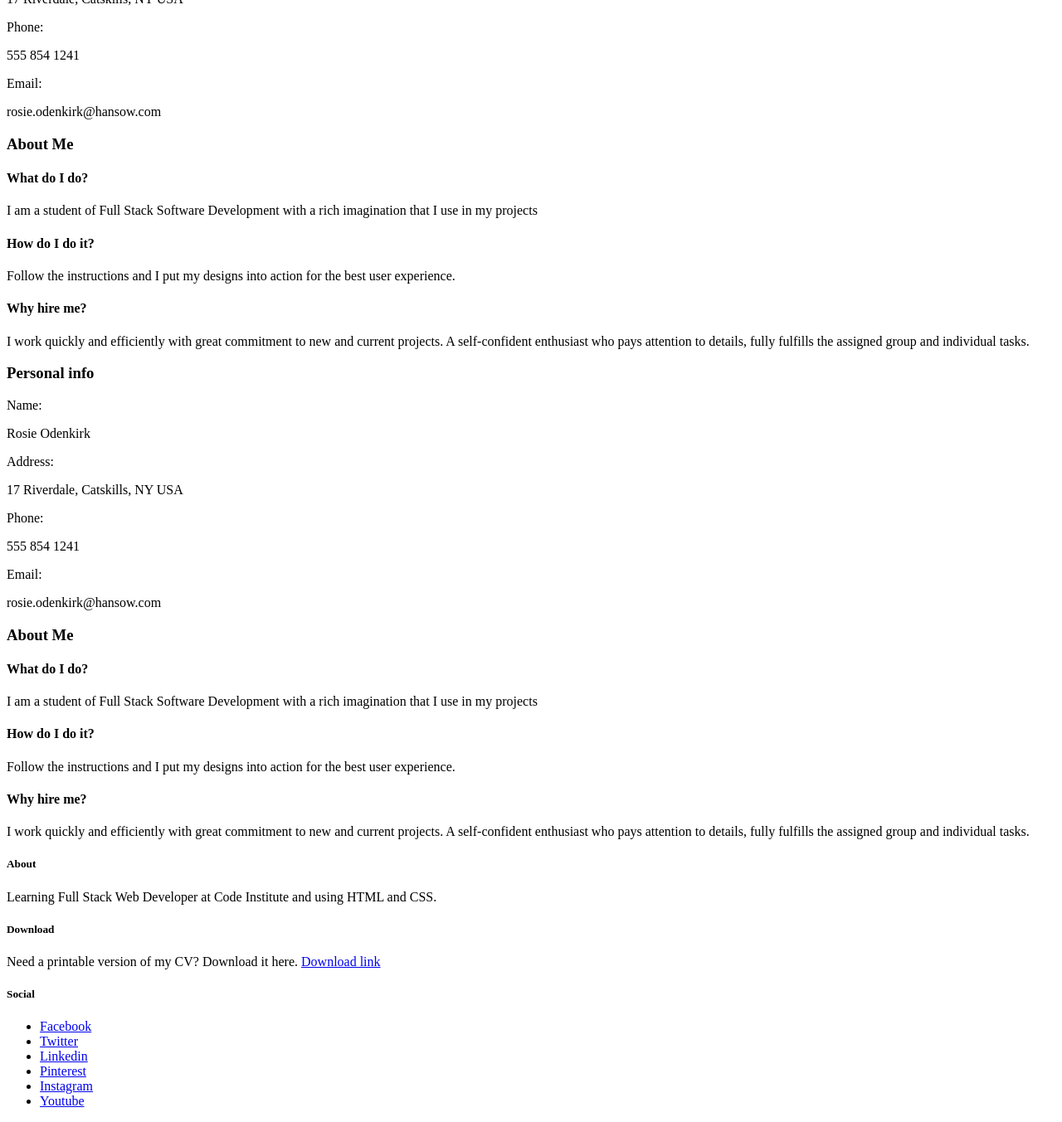
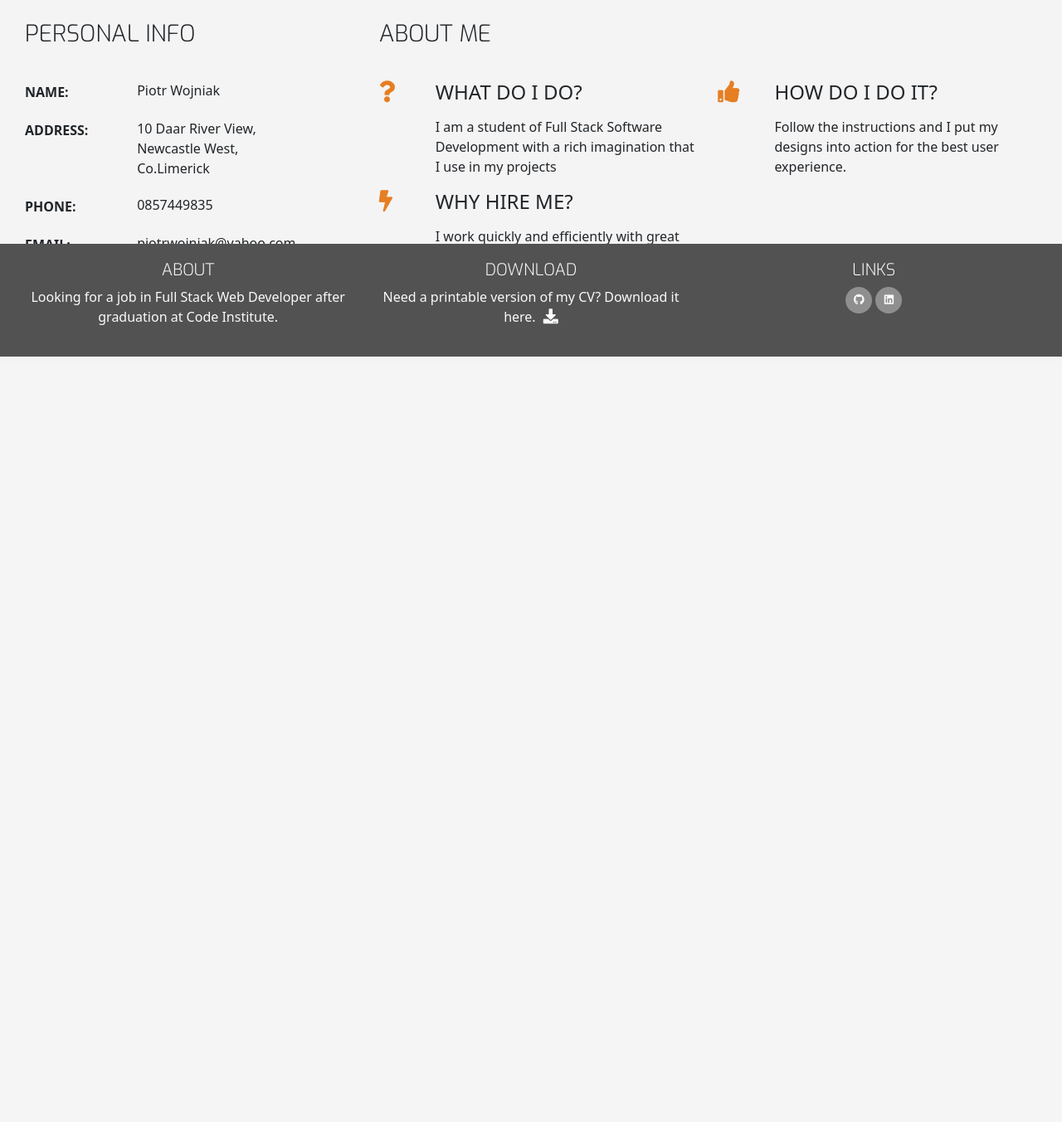
Before and after one commit to PiotrWojniak/Resume, a Flask app: page / in a window 1280 px wide. Shown: the part 370-1723 px from the top of the page at 83% size. After the commit the page ends 800 px from the top, so only its background shows below. Run offline with Flask 2, Linux system fonts and the light colour scheme; some libraries are stand-ins or nearby versions.

Commit message:
Update template to new bootsrap styling

```diff
--- /dev/null
+++ b/static/css/custom.css
@@ -0,0 +1,412 @@
+@import url('https://fonts.googleapis.com/css?family=Roboto:100,200,300,400,500,600,700|Exo:100,200,300,400,500,600,700');
+
+html{
+    height: 100%;
+}
+
+body {
+    min-height:100%;
+    position:relative;
+    padding-bottom:[footer-height];
+    background-color: #f4f4f4;
+}
+
+/*-----------------------colours */
+
+.bg-color-name-title {
+    background-color: #676767;
+}
+
+.bg-color-three-reasons {
+    background: #fff;
+}
+
+.bg-color-personal-info {
+    background-color: #f4f4f4;
+}
+
+.bg-color-work-history {
+    background-color: #9b59b6;
+}
+
+.bg-color-contact {
+    background-color: #fff;
+}
+
+.ui-menu-color-home {
+    background-color: #e67e22;
+}
+
+.ui-menu-color-resume {
+    background-color: #9b59b6;
+}
+
+.ui-menu-color-contact {
+    background-color: #3498db;
+}
+
+.ui-menu-color-download {
+    background-color: #525252;
+}
+
+/*-----------------------special padding/margins/text */
+
+h1, h2, h3, h4 {
+    margin: 0;
+}
+
+.uppercase {
+    text-transform: uppercase;
+}
+
+.general-sub {
+    font-family: "Exo", sans-serif;
+    font-weight: 300;
+    color: #fafafa;
+}
+
+.inline-block {
+    display: inline-block;
+}
+
+.row-table {
+    display: table;
+}
+
+.section-column {
+    display: table-cell;
+    padding: 0 30px 30px;
+    float: none;
+}
+
+.history-heading,
+.section-heading {
+    font-family: "Exo", sans-serif;
+    font-weight: 300;
+    margin-top: 25px;
+    margin-bottom: 40px;
+}
+
+
+/*-----------------------heading */
+
+header {
+    margin:0;
+}
+
+.heading {
+    margin-left: 50px;
+}
+
+/*.img-fluid*/
+.logo {
+    background: url("../media/ZdjecieKadrowanie.jpg");
+    background-position: center;
+    background-repeat: no-repeat;
+    background-size: cover;
+    min-height: 360px;
+    transition: all .5s ease-in-out;
+    -moz-transition: all .5s ease-in-out;
+}
+
+.name {
+    font-family: "Exo", sans-serif;
+    font-weight: 100;
+    font-size: 46px;
+    margin-top: 50px;
+    color: #fff;
+}
+
+.title {
+    font-family: "Roboto", sans-serif;
+    font-weight: 200;
+    font-size: 28px;
+    margin-top: 20px;
+    margin-bottom: 90px;
+    color: #fff
+}
+
+.list-inline-item:not(:last-child) {
+    margin: 0;
+}
+
+/*.menucontainer {
+    font-size: 0;
+}*/
+
+#nav {
+    margin: 0;
+}
+
+#nav li {
+    font-size: 14px;
+    padding: 0;
+}
+
+.menuitem {
+    height: 120px;
+    text-align: center;
+    padding: 0;
+    cursor: pointer;
+}
+
+.menuitem a {
+width: 100%;
+text-decoration: none;
+color: #fff;
+height: 120px;
+}
+
+.menuitem a i {
+    padding-top: 22px;
+    display: block;
+    color: #fafafa;
+    font-size: 26px;
+}
+
+.menuitem span {
+    display: block;
+    width: 100%;
+    padding-top: 5px;
+    text-align: center;
+    text-transform: uppercase;
+    font-size: 14px;
+    font-weight: 300;
+    letter-spacing: 2px;
+}
+
+/*-----------------------hover.css */
+.menuitem:hover,
+.menuitem:active {
+    opacity: .50;
+    height: 120px;
+
+}
+
+
+/*-----------------------footer */
+
+footer {
+    background-color: #525252;
+    color: #fafafa;
+    min-height: 120px;
+    position: fixed;
+    bottom: 0;
+    width: 100%;
+}
+
+.cv-pdf i {
+    font-size: 18px;
+    color: #fafafa;
+    text-align: center;
+    padding-left: 5px;
+    transition: all 0.35s ease-in-out;
+    -moz-transition: all 0.35s ease-in-out;
+    -webkit-transition: all 0.35s ease-in-out;
+    -o-transition: all 0.35s ease-in-out;
+}
+
+.cv-pdf i:hover {
+    color: #e84610;
+}
+
+.social-links {
+    padding-bottom: 0px;
+}
+
+.social-links li a i {
+    width: 32px;
+    height: 32px;
+    padding: 12px 0;
+    border-radius: 50%;
+    font-size: 13px;
+    line-height: 7px;
+    text-align: center;
+    color: #fafafa;
+    background: #8f8f8f;
+    transition: all 0.35s ease-in-out;
+    -moz-transition: all 0.35s ease-in-out;
+    -webkit-transition: all 0.35s ease-in-out;
+    -o-transition: all 0.35s ease-in-out;
+}
+
+.social-links li a i:hover {
+   background: #e84610;
+}
+
+#footer-details {
+    padding: 20px;
+    text-align: center;
+}
+
+/*-----------------------three reasons */
+
+.three-reasons-icon {
+    font-size: 26px;
+    color: #e67e22;
+}
+
+.three-reasons-heading {
+    margin-bottom: 15px;
+}
+
+/*-----------------------personal info */
+
+.personal-info-item {
+    margin-bottom: 20px;
+    display: block;
+    clear: both;
+}
+
+.personal-info-item .key,
+.personal-info-item .value {
+    padding-right: 8px;
+    display: inline-block;
+}
+
+.personal-info-item .key p,
+.personal-info-item .value p {
+    margin: 0;
+}
+
+.personal-info-item .key {
+    width: 30%;
+    margin-right: 21px;
+    padding-top: 2px;
+    vertical-align: top;
+}
+
+.personal-info-item .key p {
+    font-weight: 700;
+}
+
+.personal-info-item .value {
+    position: relative;
+    width: 60%;
+}
+
+/*-----------------------skils */
+
+.progress {
+    position: relative;
+    height: 25px;
+    margin-bottom: 4px;
+}
+
+.progress-type {
+    position: absolute;
+    left: 0px;
+    font-weight: 400;
+    padding: 3px 30px 2px 10px;
+    color: #fafafa;
+    background-color: rgba(25, 25, 25, 0.2);
+}
+
+.progress-section{
+    margin: 40px 20px;
+}
+
+/*-----------------------work history */
+
+.history-heading {
+    color: #fafafa;
+    margin-bottom: 50px;
+}
+
+.timeline-item {
+    padding: 4em 2em 0em 2em;
+    position: relative;
+    color: #fafafa;
+    border-left: 1px solid;
+}
+
+.timeline-item p {
+    padding: 0;
+    margin: 0;
+}
+
+.timeline-item:before {
+    content: attr(data-dates);  /* content mozna urzyc tylko before or after sudo element */
+    position:absolute;
+    left: 2.5em;
+    top: 3em;
+    display: block;
+    font-family: "Exo", sans-serif;
+    font-weight: 500;
+    font-size: 0.8em;
+    padding: 0;
+    margin: 0;
+}
+
+.timeline-item:after {
+    width: 12px;
+    height: 12px;
+    display: block;
+    top: 2.4em;
+    position: absolute;
+    left: -6px;
+    border-radius: 12px;
+    content: '';
+    background: #fafafa;
+}
+
+.history-item {
+    margin-bottom: 30px;
+}
+
+/*-----------------------contact form */
+.contact-heading {
+    font-family: "Exo", sans-serif;
+    font-weight: 300;
+    margin-top: 25px;
+    margin-bottom: 20px;
+}
+
+.center-form {
+    padding-top: 10px;
+    margin: 0 auto;
+    max-width: 70%;
+}
+
+button[type="submit"] {
+    margin-top: 15px;
+    margin-bottom: 20px;
+    color: #fafafa;
+    background-color: #e84610;
+
+}
+
+/*-----------------------media queries */
+
+@media(min-width: 992px) {
+    .center-form {
+        padding-top: 30px;
+        min-height: 240px;
+        margin: 0 auto;
+        max-width: 70%;
+    }
+}
+
+@media (max-width: 991px) {
+    .header-container,
+    .footer-container {
+        padding-bottom: 200px;
+    }
+
+    .inline-block {
+        font-size: 12px;
+    }
+
+    .general-sub,
+    h2 {
+        font-size: 20px !important;
+    }
+
+    h1 {
+        font-size: 25px !important;
+    }
+}
+
+/*section{
+    height: 100%;
+}*/
--- a/templates/base.html
+++ b/templates/base.html
@@ -5,41 +5,45 @@
     <meta http-equiv="X-UA-Compatible" content="IE=edge">
     <meta name="viewport" content="width=device-width, initial-scale=1.0">
     <title>Document</title>
-    <script src="https://kit.fontawesome.com/21c1131027.js" crossorigin="anonymous" type="text/css"></script>
+    <!--script src="https://kit.fontawesome.com/21c1131027.js" crossorigin="anonymous" type="text/css"></script-->
+    <link rel="stylesheet" href="https://use.fontawesome.com/releases/v5.15.4/css/all.css" integrity="sha384-DyZ88mC6Up2uqS4h/KRgHuoeGwBcD4Ng9SiP4dIRy0EXTlnuz47vAwmeGwVChigm" crossorigin="anonymous">
     <!-- Compiled and minified CSS -->
-    <!--link rel="stylesheet" href="https://cdnjs.cloudflare.com/ajax/libs/materialize/1.0.0/css/materialize.min.css" type="text/css" /-->
+    <!--link rel="stylesheet" href="https://cdnjs.cloudflare.com/ajax/libs/materialize/1.0.0/css/materialize.min.css" type="text/css"-->
+    <link href="https://cdn.jsdelivr.net/npm/bootstrap@5.1.3/dist/css/bootstrap.min.css" rel="stylesheet" integrity="sha384-1BmE4kWBq78iYhFldvKuhfTAU6auU8tT94WrHftjDbrCEXSU1oBoqyl2QvZ6jIW3" crossorigin="anonymous">
     <!-- Compiled and minified JavaScript -->
     <!--Import materialize.css-->
     <!--link type="text/css" rel="stylesheet" href="../scss/custom.css"/-->
-    <link rel="stylesheet" href="{{ url_for('static', filename='scss/custom.css') }}" type="text/css" />
+    <link rel="stylesheet" href="{{ url_for('static', filename='css/custom.css') }}" type="text/css" />
     {% block style %}
     {% endblock %}
 </head>
 <body>
     <header>
-        <div class="row no-gutters">
-            <a href="" class="col-4 profile-image"></a>
-            <div class="col-8">
-                <div class="row no-gutters bg-color-name-title">
+        <div class="row g-0">
+            <a href="{{ url_for('home') }}" class="col-md-4 logo">
+                <!--img src="static/media/Zdjecie.jpg" class="img-fluid" max-height="350px" max-width="auto" alt="profile"-->
+            </a>
+            <div class="col-md-8">
+                <div class="row g-0 bg-color-name-title">
                     <div class="col heading">
                         <h1 class="name">Piotr Wojniak</h1>
                         <h2 class="title">Full Stack Developer</h2>
                     </div>
                 </div>
-                <div class="row no-gutters">
+                <div class="row g-0">
                     <div class="col">
-                        <ul id="nav" class="list-inline menucontainer">
+                        <ul class="nav nav-pills nav-justified">
                             <li class="col-6 col-sm-3 ui-menu-color-home list-inline-item menuitem">
-                                <a href="{{ url_for('home') }}" class="hvr-sweep-to-bottom"><i class="fa fa-home" aria-hidden="true"></i><span>Home</span></a>
+                                <a href="{{ url_for('home') }} "><i class="fa fa-home" aria-hidden="true"></i><span>Home</span></a>
                             </li>
                             <li class="col-6 col-sm-3 ui-menu-color-resume list-inline-item menuitem">
                                 <a href="{{ url_for('get_courses') }}" class="hvr-sweep-to-bottom"><i class="fa fa-graduation-cap" aria-hidden="true"></i><span>Education & Courses</span></a>
                             </li>
                             <li class="col-6 col-sm-3 ui-menu-color-contact list-inline-item menuitem">
-                                <a href="{{ url_for('get_works') }}" class="hvr-sweep-to-bottom"><i class="far fa-comment" aria-hidden="true"></i><span>Work Experiance</span></a>
+                                <a href="{{ url_for('get_works') }}" ><i class="far fa-comment" aria-hidden="true"></i><span>Work Experiance</span></a>
                             </li>
                             <li class="col-6 col-sm-3 ui-menu-color-download list-inline-item menuitem">
-                                <a href="assets/cv/sample-cv.pdf" target="_blank" class="hvr-sweep-to-bottom"><i class="fa fa-download" aria-hidden="true"></i><span>Download</span></a>
+                                <a href="assets/cv/sample-cv.pdf" target="_blank" ><i class="fa fa-download" aria-hidden="true"></i><span>Download</span></a>
                             </li>
                         </ul>
                     </div>
@@ -47,127 +51,18 @@
             </div>
         </div>
     </header>
-    <main class="container">
+    <main>
         {% block content %}
         {% endblock %}
     </main>
-    <section class="container-fluid">
-        <div class="row">
-            <div class="col-md-4 bg-color-personal-info section-column">
-                <div class="row">
-                    <div class="col-12">
-                        <h3 class="section-heading uppercase">
-                            Personal info
-                        </h3>
-                    </div>
-                </div>
-                <div class="personal-info-item">
-                    <div class="key">
-                        <p class="uppercase">
-                            Name:
-                        </p>
-                    </div>
-                    <div class="value">
-                        <p>
-                            Rosie Odenkirk
-                        </p>
-                    </div>
-                </div>
-                <div class="personal-info-item">
-                    <div class="key">
-                        <p class="uppercase">
-                            Address:
-                        </p>
-                    </div>
-                    <div class="value">
-                        <p>
-                            17 Riverdale, Catskills, NY USA
-                        </p>
-                    </div>
-                </div>
-                <div class="personal-info-item">
-                    <div class="key">
-                        <p class="uppercase">
-                            Phone:
-                        </p>
-                    </div>
-                    <div class="value">
-                        <p>
-                            555 854 1241
-                        </p>
-                    </div>
-                </div>
-                <div class="personal-info-item">
-                    <div class="key">
-                        <p class="uppercase">
-                            Email:
-                        </p>
-                    </div>
-                    <div class="value">
-                        <p>
-                            rosie.odenkirk@hansow.com
-                        </p>
-                    </div>
-                </div>
-            </div>
-            <div class="col-md-8 bg-color-three-reasons section-column">
-                <div class="row">
-                    <div class="col">
-                        <h3 class="section-heading uppercase">About Me</h3>
-                    </div>
-                </div>
-                <div class="row">
-                    <div class="col-10 offset-1 offset-sm-0 col-sm-4 col-md-6">
-                        <div class="row">
-                            <div class="col-2">
-                                <i class="three-reasons-icon fa fa-question" aria-hidden="true"></i>
-                            </div>
-                            <div class="col-10">
-                                <h4 class="three-reasons-heading uppercase">What do I do?</h4>
-                                <p>
-                                    I am a student of Full Stack Software Development with a rich imagination that I use in my projects
-                                </p>
-                            </div>
-                        </div>
-                    </div>
-                    <div class="col-10 offset-1 offset-sm-0 col-sm-4 col-md-6">
-                        <div class="row">
-                            <div class="col-2">
-                                <i class="three-reasons-icon fa fa-thumbs-up" aria-hidden="true"></i>
-                            </div>
-                            <div class="col-10">
-                                <h4 class="three-reasons-heading uppercase">How do I do it?</h4>
-                                <p>
-                                    Follow the instructions and I put my designs into action for the best user experience.
-                                </p>
-                            </div>
-                        </div>
-                    </div>
-                    <div class="col-10 offset-1 offset-sm-0 col-sm-4 col-md-6">
-                        <div class="row">
-                            <div class="col-2">
-                                <i class="three-reasons-icon fa fa-bolt" aria-hidden="true"></i>
-                            </div>
-                            <div class="col-10">
-                                <h4 class="three-reasons-heading uppercase">Why hire me?</h4>
-                                <p>
-                                I work quickly and efficiently with great commitment to new and current projects.
-                                A self-confident enthusiast who pays attention to details, fully fulfills the assigned group and individual tasks.
-                                </p>
-                            </div>
-                        </div>
-                    </div>
-                </div>
-            </div>
-        </div>
-
-    </section>
+    {% block page_footer %}
+    {% endblock %}
     <footer class="container-fluid">
         <div id="footer-details" class="row">
-            <div class="col-sm-4">
+            <div class="col-sm-4 d-none d-sm-block">
                 <h5 class="uppercase general-sub">About</h5>
                 <p class="inline-block">
-                    Learning Full Stack Web Developer at Code Institute and using HTML and CSS.
+                    Looking for a job in Full Stack Web Developer after graduation at Code Institute.
                 </p>
             </div>
             <div class="col-sm-4">
@@ -181,42 +76,19 @@
                 </p>
             </div>
             <div class="col-sm-4">
-                <h5 class="uppercase general-sub">Social</h5>
+                <h5 class="uppercase general-sub">Links</h5>
                 <ul class="list-inline social-links">
                     <li class="list-inline-item">
                         <a target="_blank" href="#">
-                            <i class="fa fa-facebook" aria-hidden="true"></i>
-                            <span class="sr-only">Facebook</span>
+                            <i class="fab fa-github" aria-hidden="true"></i>
+                            <span class="sr-only">GitHub</span>
                         </a>
                     </li>
+
                     <li class="list-inline-item">
-                        <a target="_blank" href="#">
-                            <i class="fa fa-twitter" aria-hidden="true"></i>
-                            <span class="sr-only">Twitter</span>
-                        </a>
-                    </li>
-                    <li class="list-inline-item">
-                        <a target="_blank" href="#">
-                            <i class="fa fa-linkedin" aria-hidden="true"></i>
+                        <a target="_blank" href="wwww.linkedin.com/in/piotr-wojniak">
+                            <i class="fab fa-linkedin" aria-hidden="true"></i>
                             <span class="sr-only">Linkedin</span>
-                        </a>
-                    </li>
-                    <li class="list-inline-item">
-                        <a target="_blank" href="#">
-                            <i class="fa fa-pinterest" aria-hidden="true"></i>
-                            <span class="sr-only">Pinterest</span>
-                        </a>
-                    </li>
-                    <li class="list-inline-item">
-                        <a target="_blank" href="#">
-                            <i class="fa fa-instagram" aria-hidden="true"></i>
-                            <span class="sr-only">Instagram</span>
-                        </a>
-                    </li>
-                    <li class="list-inline-item">
-                        <a target="_blank" href="#">
-                            <i class="fa fa-youtube" aria-hidden="true"></i>
-                            <span class="sr-only">Youtube</span>
                         </a>
                     </li>
                 </ul>
@@ -232,8 +104,9 @@
         </div>
     </footer-->
     <!-- Script links -->
-    <script src="https://code.jquery.com/jquery-3.6.0.min.js" integrity="sha256-/xUj+3OJU5yExlq6GSYGSHk7tPXikynS7ogEvDej/m4=" crossorigin="anonymous"></script>
-    <script src="https://cdnjs.cloudflare.com/ajax/libs/materialize/1.0.0/js/materialize.min.js"></script>
+    <!--script src="https://code.jquery.com/jquery-3.6.0.min.js" integrity="sha256-/xUj+3OJU5yExlq6GSYGSHk7tPXikynS7ogEvDej/m4=" crossorigin="anonymous"></script>
+    <script src="https://cdnjs.cloudflare.com/ajax/libs/materialize/1.0.0/js/materialize.min.js"></script-->
+    <script src="https://cdn.jsdelivr.net/npm/bootstrap@5.1.3/dist/js/bootstrap.bundle.min.js" integrity="sha384-ka7Sk0Gln4gmtz2MlQnikT1wXgYsOg+OMhuP+IlRH9sENBO0LRn5q+8nbTov4+1p" crossorigin="anonymous"></script>
     <script src="{{ url_for('static', filename='js/script.js') }}"></script>
     {% block script %}
     {% endblock %}
--- a/templates/home.html
+++ b/templates/home.html
@@ -1,6 +1,6 @@
 {% extends "base.html" %}
     {% block content %}
-    <section class="container-fluid">
+    <section class="container-fluid g-color-personal-info">
         <div class="row">
             <div class="col-md-4 bg-color-personal-info section-column">
                 <div class="row">
@@ -18,7 +18,7 @@
                     </div>
                     <div class="value">
                         <p>
-                            Rosie Odenkirk
+                            Piotr Wojniak
                         </p>
                     </div>
                 </div>
@@ -30,7 +30,9 @@
                     </div>
                     <div class="value">
                         <p>
-                            17 Riverdale, Catskills, NY USA
+                            10 Daar River View,<br>
+                            Newcastle West,<br>
+                            Co.Limerick
                         </p>
                     </div>
                 </div>
@@ -42,7 +44,7 @@
                     </div>
                     <div class="value">
                         <p>
-                            555 854 1241
+                            0857449835
                         </p>
                     </div>
                 </div>
@@ -54,12 +56,12 @@
                     </div>
                     <div class="value">
                         <p>
-                            rosie.odenkirk@hansow.com
+                            piotrwojniak@yahoo.com
                         </p>
                     </div>
                 </div>
             </div>
-            <div class="col-md-8 bg-color-three-reasons section-column">
+            <div class="col-md-8 section-column">
                 <div class="row">
                     <div class="col">
                         <h3 class="section-heading uppercase">About Me</h3>
@@ -111,3 +113,10 @@
         </div>
     </section>
     {% endblock %}
+    {% block page_footer %}
+    <div class="container footer-container">
+        <div class="row">
+            <div class="col"></div>
+        </div>
+    </div>
+    {% endblock %}
```
